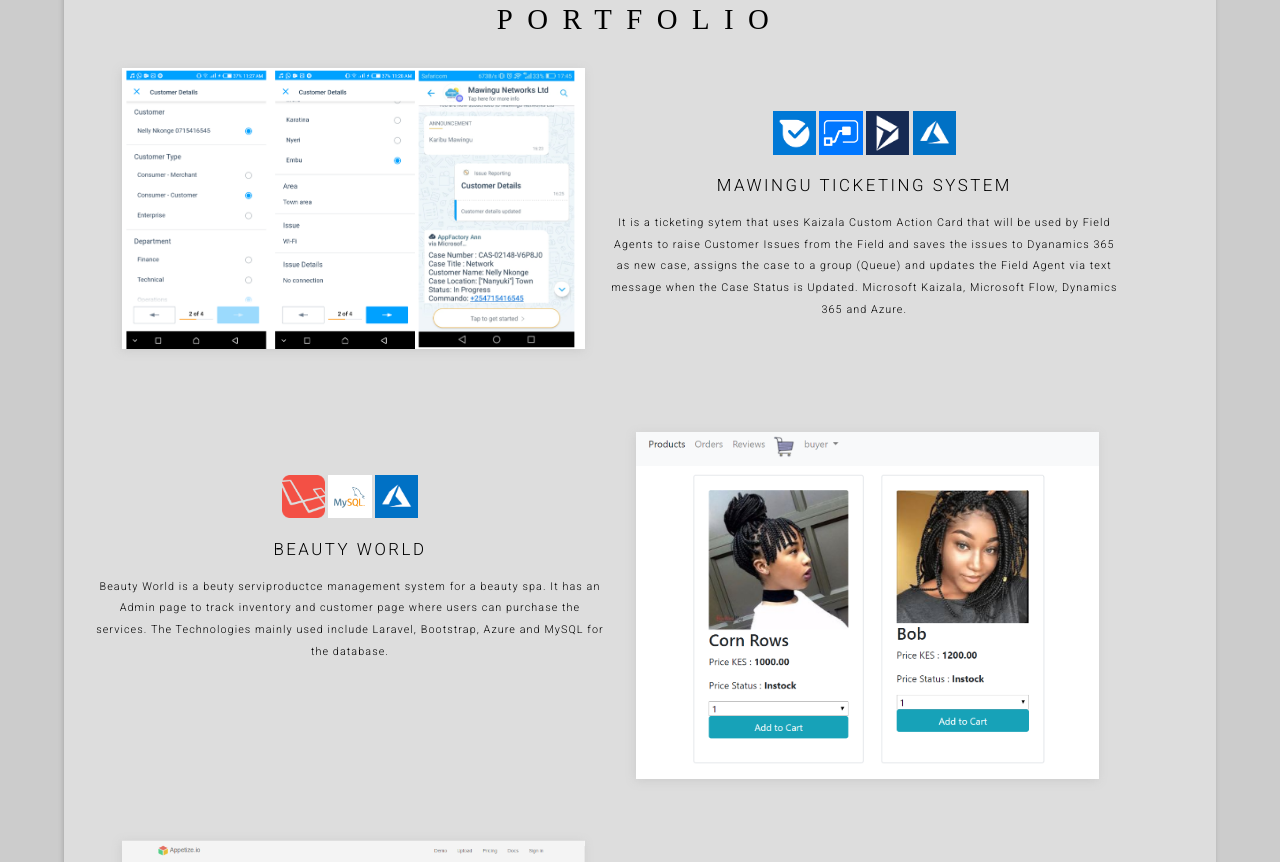
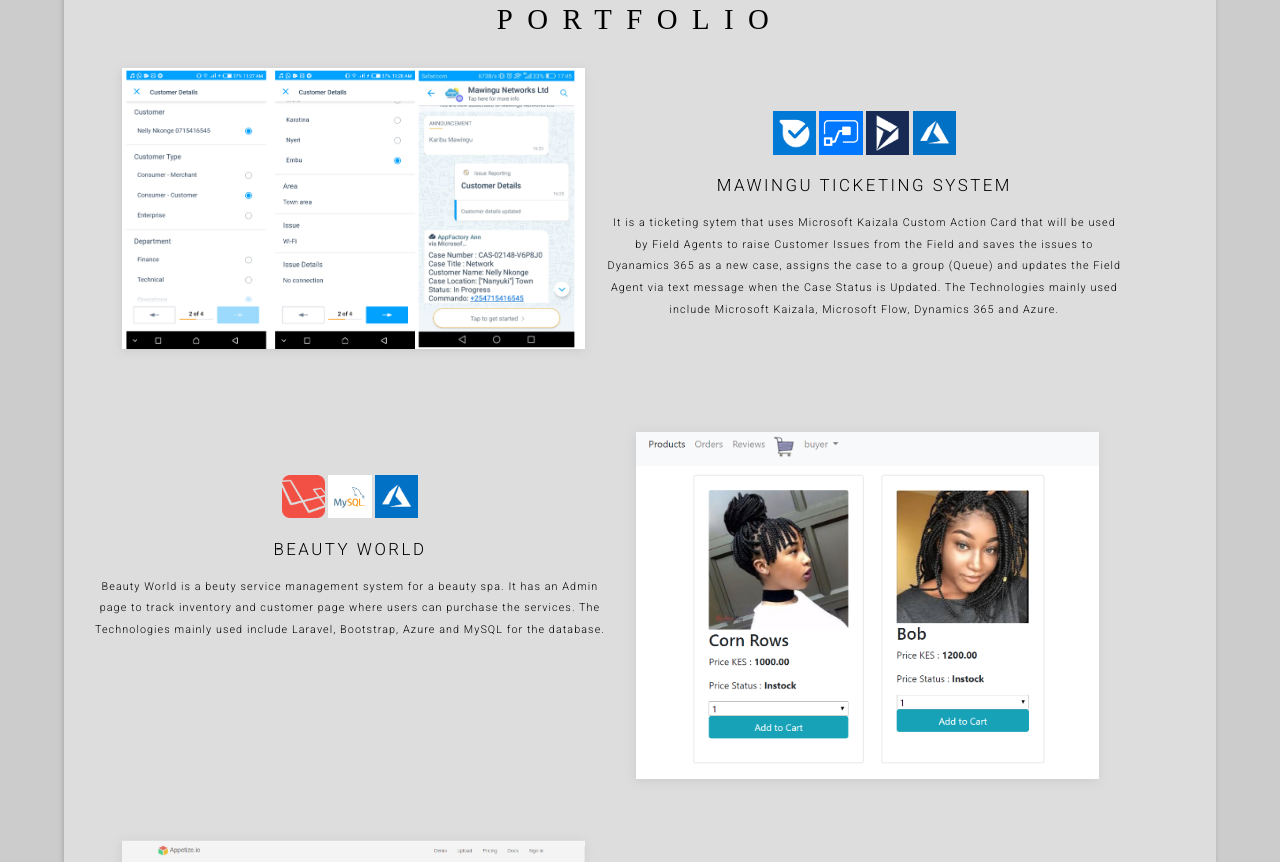
Before and after one commit to annmunyare/annpotfolio, a plain HTML site: page index.html in a window 1280 px wide. Shown: the part 625-1487 px from the top of the page. Drawn offline with nearby package versions, Linux system fonts and the light colour scheme.

Commit message:
Update index.html

```diff
--- a/index.html
+++ b/index.html
@@ -44,13 +44,13 @@
         <img src='assets/dynamics.png'>
         <img src='assets/azure2.png'>
         <h3>Mawingu Ticketing System</h3>
-        <p>It is a ticketing sytem that uses Kaizala Custom Action Card that will be used by Field Agents to raise
+        <p>It is a ticketing sytem that uses Microsoft Kaizala Custom Action Card that will be used by Field Agents to raise
           Customer Issues from the Field
-          and saves the issues to Dyanamics 365 as new case, assigns the case to a group (Queue) and updates the Field
+          and saves the issues to Dyanamics 365 as a new case, assigns the case to a group (Queue) and updates the Field
           Agent via
           text message when the Case Status is Updated.
 
-          Microsoft Kaizala, Microsoft Flow, Dynamics 365 and Azure.</p>
+          The Technologies mainly used include Microsoft Kaizala, Microsoft Flow, Dynamics 365 and Azure.</p>
       </div>
     </div>
     <div class='row'>
@@ -59,7 +59,7 @@
         <img src='assets/sql.png'>
         <img src='assets/azure2.png'>
         <h3>Beauty World</h3>
-        <p> Beauty World is a beuty serviproductce management system for a beauty spa.
+        <p> Beauty World is a beuty service management system for a beauty spa.
           It has an Admin page to track inventory and customer page where users can purchase the services.
           The Technologies mainly used include Laravel, Bootstrap, Azure and MySQL for the
           database.
```
